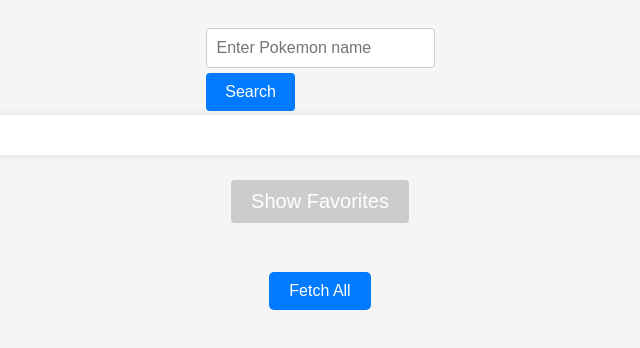
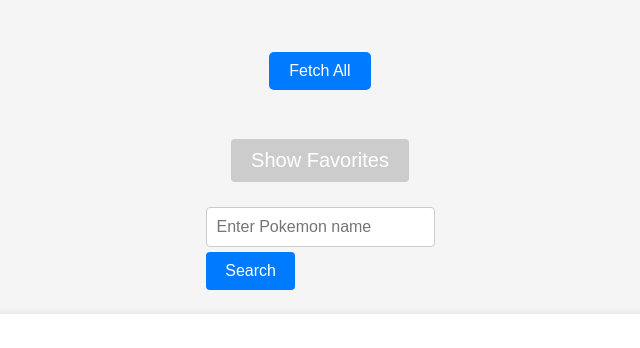
Before and after one commit to ShanderB/projeto-ZRP, a React (Vite) app in the folder webapp/: page / in a window 1280 px wide. Shown: the top 348 px of the page, without its empty margins (320-960 px from the left). Built offline with nearby package versions, Linux system fonts and the light colour scheme.

Commit message:
Changed buttons position.

```diff
--- a/webapp/src/App.tsx
+++ b/webapp/src/App.tsx
@@ -67,6 +67,10 @@
 
   return (
     <div className="app-container">
+      <button className="fetch-button" onClick={() => fetchData(API)} hidden={!!nextUrl || !!prevUrl}>Fetch All</button>
+
+      <Favorites favorites={favorites} modalIsOpen={modalIsOpen} closeModal={closeModal} openModal={openModal} />
+
       <Input
         pokemonName={pokemonName}
         setPokemonName={setPokemonName}
@@ -77,9 +81,7 @@
 
       <Results result={result} handleToggleFavorite={handleToggleFavorite} favorites={favorites} />
 
-      <Favorites favorites={favorites} modalIsOpen={modalIsOpen} closeModal={closeModal} openModal={openModal} />
-
-      <Pagination nextUrl={nextUrl} prevUrl={prevUrl} fetchData={fetchData} API={API} />
+      <Pagination nextUrl={nextUrl} prevUrl={prevUrl} fetchData={fetchData} />
     </div>
   )
 }
--- a/webapp/src/components/input/Input.tsx
+++ b/webapp/src/components/input/Input.tsx
@@ -4,7 +4,7 @@
 
 const Input: React.FC<InputProps> = ({ pokemonName, setPokemonName, fetchPokemon, clearTable, result }) => {
     return (
-        <div style={{ display: 'flex', flexDirection: 'column', alignItems: 'center' }}>
+        <div style={{ display: 'flex', flexDirection: 'column', alignItems: 'center', marginBottom: '20px' }}>
 
             <input
                 type="text"
--- a/webapp/src/components/pagination/Pagination.tsx
+++ b/webapp/src/components/pagination/Pagination.tsx
@@ -3,11 +3,9 @@
 
 import { PaginationProps } from '../../interfaces/Pagination';
 
-const Pagination: React.FC<PaginationProps> = ({ nextUrl, prevUrl, fetchData, API }) => {
+const Pagination: React.FC<PaginationProps> = ({ nextUrl, prevUrl, fetchData }) => {
   return (
     <>
-      <button className="fetch-button" onClick={() => fetchData(API)} hidden={!!nextUrl || !!prevUrl}>Fetch All</button>
-
       <div className="button-container">
         <button className="next-button" onClick={() => nextUrl && fetchData(nextUrl)} hidden={!nextUrl}>Next</button>
         <button className="prev-button" onClick={() => prevUrl && fetchData(prevUrl)} hidden={!prevUrl}>Previous</button>
--- a/webapp/src/interfaces/Pagination.ts
+++ b/webapp/src/interfaces/Pagination.ts
@@ -2,5 +2,4 @@
     nextUrl: string | null;
     prevUrl: string | null;
     fetchData: (url: string) => void;
-    API: string;
 }
```
